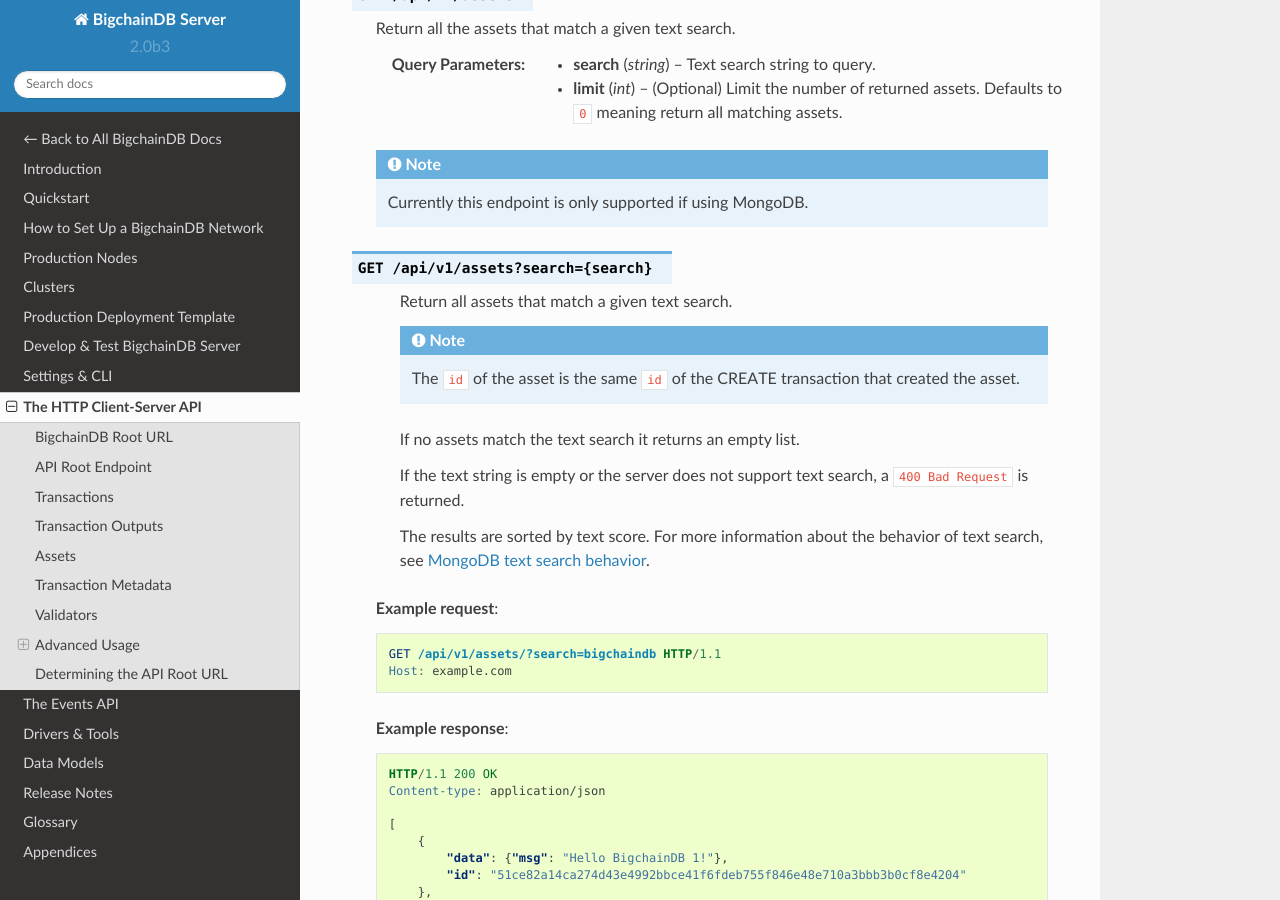
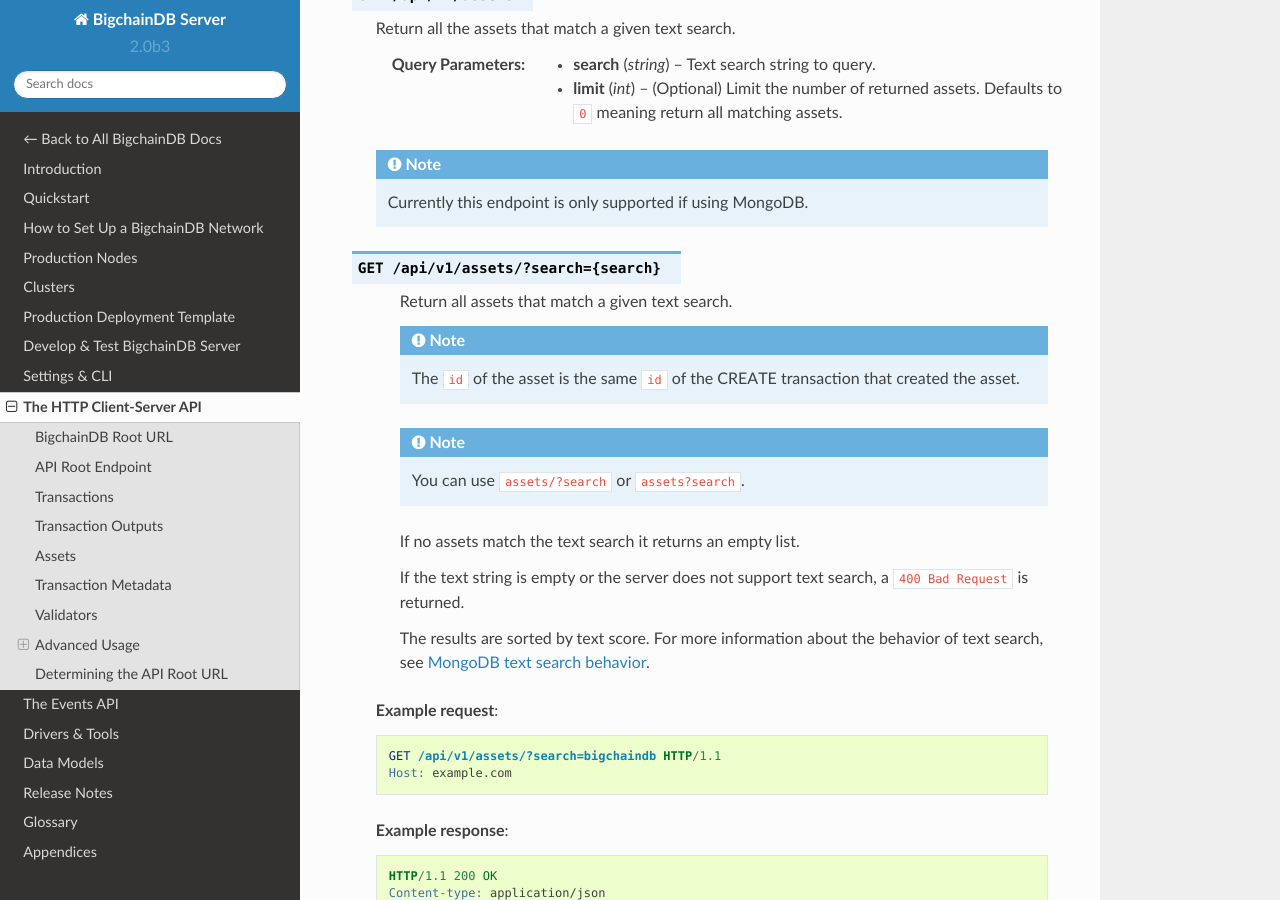
Before and after one commit to bigchaindb/bigchaindb, a Sphinx documentation site: the page built from docs/server/source/http-client-server-api.rst, in a window 1280 px wide and 900 px high, scrolled down 5789 px. Built offline with Sphinx 7.4.7 and the Read the Docs theme 2.0.0, drawn with Linux system fonts in a browser that asks for light colours; some of the changed text lies outside the part shown.

Commit message:
Problem: Inconsistent HTTP API docs
- Make the title of the asset search section consistent with the example (and consistent with the metadata search title and example).
- Add a note that one can use `asset?search` or `asset/?search`, and the same for metadata.

```diff
--- a/docs/server/source/http-client-server-api.rst
+++ b/docs/server/source/http-client-server-api.rst
@@ -301,7 +301,7 @@
 
         Currently this endpoint is only supported if using MongoDB.
 
-.. http:get:: /api/v1/assets?search={search}
+.. http:get:: /api/v1/assets/?search={search}
 
     Return all assets that match a given text search.
 
@@ -309,6 +309,10 @@
 
        The ``id`` of the asset
        is the same ``id`` of the CREATE transaction that created the asset.
+
+    .. note::
+
+       You can use ``assets/?search`` or ``assets?search``.
 
     If no assets match the text search it returns an empty list.
 
@@ -424,6 +428,10 @@
 
        The ``id`` of the metadata
        is the same ``id`` of the transaction where it was defined.
+
+    .. note::
+
+       You can use ``metadata/?search`` or ``metadata?search``.
 
     If no metadata objects match the text search it returns an empty list.
 
```
